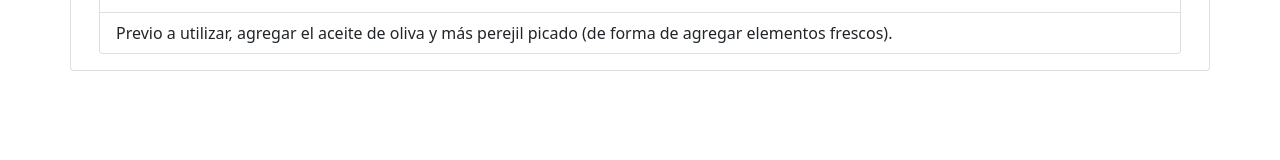
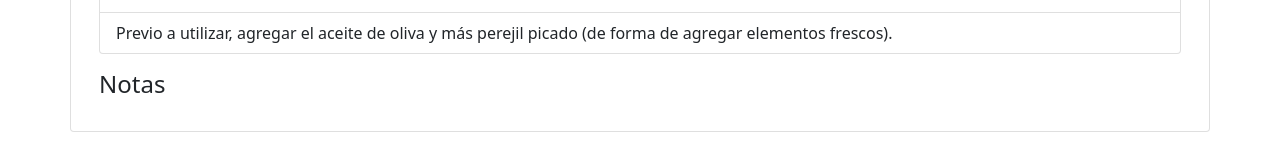
Before and after one commit to thepalbi/recetario, a Next.js app: page /recipes/chimichurri in a window 1280 px wide. Shown: the part 631-791 px from the top of the page. Built offline with nearby package versions, Linux system fonts and the light colour scheme.

Commit message:
Added notes support

```diff
--- a/components/Recipe.tsx
+++ b/components/Recipe.tsx
@@ -12,8 +12,18 @@ function Recipe({ recipe }: RecipeProps) {
     <div className='card-body'>
       <IngredientList ingredients={recipe.ingredients}></IngredientList>
       <StepList steps={recipe.steps}></StepList>
+      <Notes notes={recipe.notes}></Notes>
     </div>
   </div>;
+}
+
+function Notes({ notes }: { notes: string }) {
+  return (
+    <>
+      <h4 className='mt-3'>Notas</h4>
+      <p>{notes}</p>
+    </>
+  )
 }
 
 type IngredientListProps = {
--- a/interfaces/index.ts
+++ b/interfaces/index.ts
@@ -1,13 +1,15 @@
 export type Recipe = {
   name: string
   ingredients: NamedIngredient[],
-  steps: Step[]
+  steps: Step[],
+  notes: string
 };
 
 export type ORFRecipe = {
   recipe_name: string
   ingredients: ORFNamedIngredients[],
-  steps: Step[]
+  steps: Step[],
+  notes: string
 }
 
 export type ORFNamedIngredients = { [name: string]: IngredientDetails | undefined };
--- a/utils/index.ts
+++ b/utils/index.ts
@@ -25,6 +25,7 @@ export async function getRecipeByName(name: string) {
       });
       return ingredients[0];
     }),
+    notes: parsedRecipe.notes,
   };
 
   return convertedRecipe;
```
